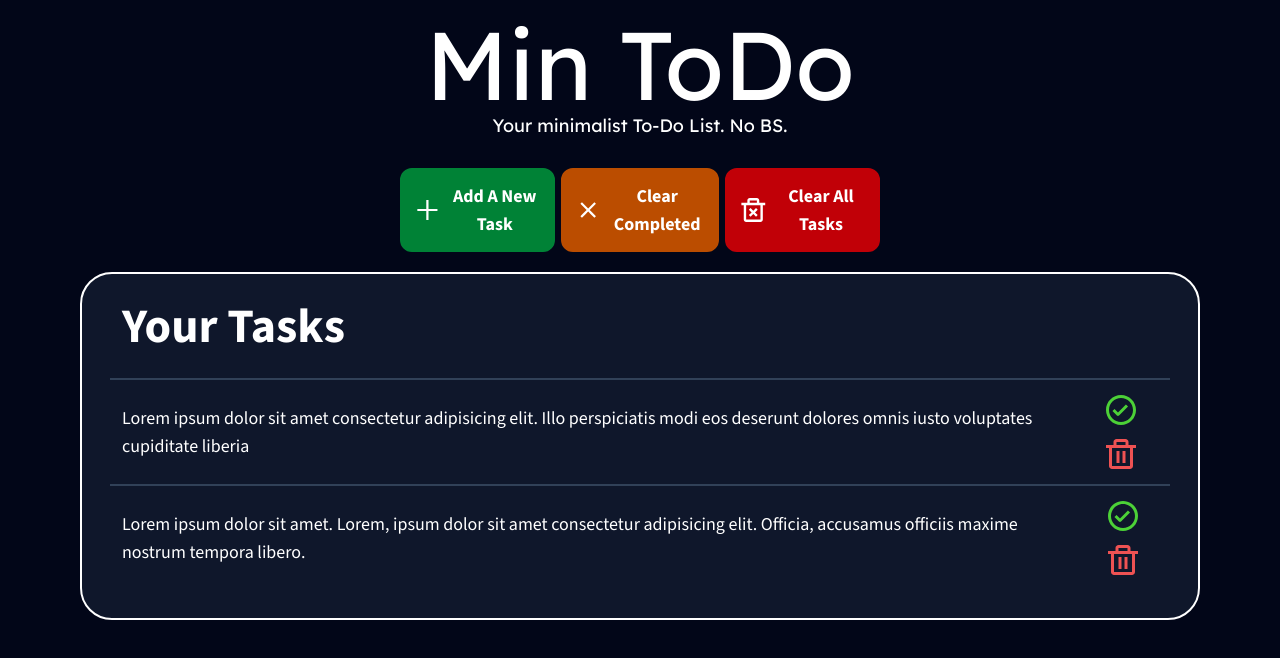
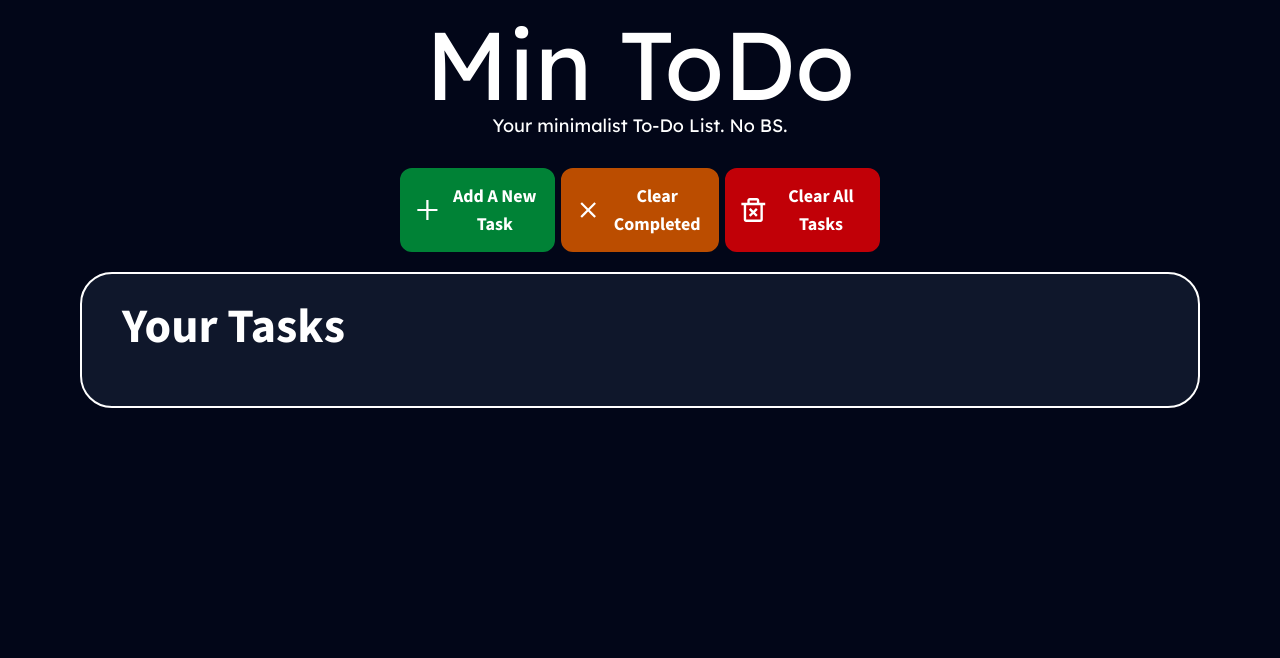
Before and after one commit to SwaroopSRP/min-todo, a plain HTML site: page index.html in a window 1280 px wide. Drawn offline with nearby package versions, Linux system fonts and the light colour scheme.

Commit message:
Update index.html

```diff
--- a/index.html
+++ b/index.html
@@ -10,13 +10,13 @@
     <title>Min ToDo</title>
 </head>
 
-<body class="flex min-h-screen flex-col bg-slate-950 text-white">
+<body class="flex min-h-screen flex-col bg-slate-950 text-white font-source-sans">
     <header class="font-lexend mb-0 p-4">
         <h1 class="text-center text-8xl">Min ToDo</h1>
         <p class="text-center text-lg">Your minimalist To-Do List. No BS.</p>
     </header>
 
-    <main class="font-source-sans mt-3">
+    <main class="mt-3">
         <section
             class="grid grid-cols-1 place-items-center justify-evenly gap-3 px-20 md:grid-cols-3 lg:gap-2 xl:px-100">
             <button id="add-task-btn"
@@ -53,71 +53,35 @@
 
         <section class="mx-5 my-5 grid grid-cols-1 gap-7 rounded-4xl border-2 bg-slate-900 p-7 md:mx-20">
             <h2 class="px-3 text-5xl font-bold">Your Tasks</h2>
-            <div class="task-list grid grid-cols-1">
-                <div
-                    class="task-item flex items-center justify-between gap-1.5 border-t-2 border-slate-700 px-3 py-3 hover:bg-gray-800 active:bg-slate-600">
-                    <p class="task-title text-lg">
-                        Lorem ipsum dolor sit amet consectetur adipisicing elit. Illo
-                        perspiciatis modi eos deserunt dolores omnis iusto voluptates
-                        cupiditate liberia
-                    </p>
-                    <div class="task-actions flex flex-wrap items-center justify-center gap-2">
-                        <button class="mark-task cursor-pointer">
-                            <svg xmlns="http://www.w3.org/2000/svg" width="36" height="36" fill="#4cd137"
-                                viewBox="0 0 24 24">
-                                <path
-                                    d="M12 22C6.49 22 2 17.51 2 12S6.49 2 12 2s10 4.49 10 10-4.49 10-10 10m0-18c-4.41 0-8 3.59-8 8s3.59 8 8 8 8-3.59 8-8-3.59-8-8-8">
-                                </path>
-                                <path
-                                    d="M10 16c-.26 0-.51-.1-.71-.29l-3-3L7.7 11.3l2.29 2.29 5.29-5.29 1.41 1.41-6 6c-.2.2-.45.29-.71.29Z">
-                                </path>
-                            </svg>
-                        </button>
-                        <button class="delete-task cursor-pointer">
-                            <svg xmlns="http://www.w3.org/2000/svg" width="36" height="36" fill="#ee5253"
-                                viewBox="0 0 24 24">
-                                <path
-                                    d="M17 6V4c0-1.1-.9-2-2-2H9c-1.1 0-2 .9-2 2v2H2v2h2v12c0 1.1.9 2 2 2h12c1.1 0 2-.9 2-2V8h2V6zM9 4h6v2H9zM6 20V8h12v12z">
-                                </path>
-                                <path d="M9 10h2v8H9zM13 10h2v8h-2z"></path>
-                            </svg>
-                        </button>
-                    </div>
-                </div>
-
-                <div
-                    class="task-item flex items-center justify-between gap-1.5 border-t-2 border-slate-700 px-3 py-3 hover:bg-gray-800 active:bg-slate-600">
-                    <p class="task-title text-lg">
-                        Lorem ipsum dolor sit amet. Lorem, ipsum dolor sit amet
-                        consectetur adipisicing elit. Officia, accusamus officiis maxime
-                        nostrum tempora libero.
-                    </p>
-                    <div class="task-actions flex flex-wrap items-center justify-center gap-2">
-                        <button class="mark-task cursor-pointer">
-                            <svg xmlns="http://www.w3.org/2000/svg" width="36" height="36" fill="#4cd137"
-                                viewBox="0 0 24 24">
-                                <path
-                                    d="M12 22C6.49 22 2 17.51 2 12S6.49 2 12 2s10 4.49 10 10-4.49 10-10 10m0-18c-4.41 0-8 3.59-8 8s3.59 8 8 8 8-3.59 8-8-3.59-8-8-8">
-                                </path>
-                                <path
-                                    d="M10 16c-.26 0-.51-.1-.71-.29l-3-3L7.7 11.3l2.29 2.29 5.29-5.29 1.41 1.41-6 6c-.2.2-.45.29-.71.29Z">
-                                </path>
-                            </svg>
-                        </button>
-                        <button class="delete-task cursor-pointer">
-                            <svg xmlns="http://www.w3.org/2000/svg" width="36" height="36" fill="#ee5253"
-                                viewBox="0 0 24 24">
-                                <path
-                                    d="M17 6V4c0-1.1-.9-2-2-2H9c-1.1 0-2 .9-2 2v2H2v2h2v12c0 1.1.9 2 2 2h12c1.1 0 2-.9 2-2V8h2V6zM9 4h6v2H9zM6 20V8h12v12z">
-                                </path>
-                                <path d="M9 10h2v8H9zM13 10h2v8h-2z"></path>
-                            </svg>
-                        </button>
-                    </div>
-                </div>
+            <div id="task-list" class="grid grid-cols-1">
             </div>
         </section>
     </main>
+    <div id="add-task-screen" class="hidden fixed top-0 left-0 w-screen h-screen z-100 bg-white/5 backdrop-blur-sm items-center justify-center">
+        <div id="add-task-prompt" class="bg-gray-900 border-2 rounded-2xl w-11/12 md:w-xl xl:w-3xl">
+            <div class="flex justify-between">
+                <h3 class="text-3xl font-bold text-center p-4">New Task</h3>
+                <button id="close-add-task-screen"
+                    class="relative right-5 cursor-pointer">
+                    <svg  xmlns="http://www.w3.org/2000/svg" width="16" height="16" fill="#ffffff" viewBox="0 0 24 24" >
+                        <path d="m7.76 14.83-2.83 2.83 1.41 1.41 2.83-2.83 2.12-2.12.71-.71.71.71 1.41 1.42 3.54 3.53 1.41-1.41-3.53-3.54-1.42-1.41-.71-.71 5.66-5.66-1.41-1.41L12 10.59 6.34 4.93 4.93 6.34 10.59 12l-.71.71z"></path>
+                    </svg>
+                </button>
+            </div>
+            <div id="input-body" class="flex flex-col items-center gap-2 mb-5">
+                <label for="task_text" class="text-lg">Write your task below:</label>
+                <textarea id= "task-textbox" placeholder="This is the task's content" class="h-70 bg-gray-800 border-1 border-gray-200 text-lg rounded-xl w-80 md:w-lg xl:w-2xl focus:border-2 py-3 px-2">
+                </textarea>
+                <button id="save-task-btn" class="flex text-3xl items-center justify-center bg-teal-600 py-2 px-3 rounded-4xl cursor-pointer">
+                    <svg xmlns="http://www.w3.org/2000/svg" width="36" height="36" viewBox="0 0 24 24" style="fill: #ffffff;">
+                        <path d="m10 15.586-3.293-3.293-1.414 1.414L10 18.414l9.707-9.707-1.414-1.414z"></path>
+                    </svg>
+                    Save
+                </button>
+            </div>
+        </div>
+    </div>
+    <script src="./index.js"></script>
 </body>
 
 </html>
```
